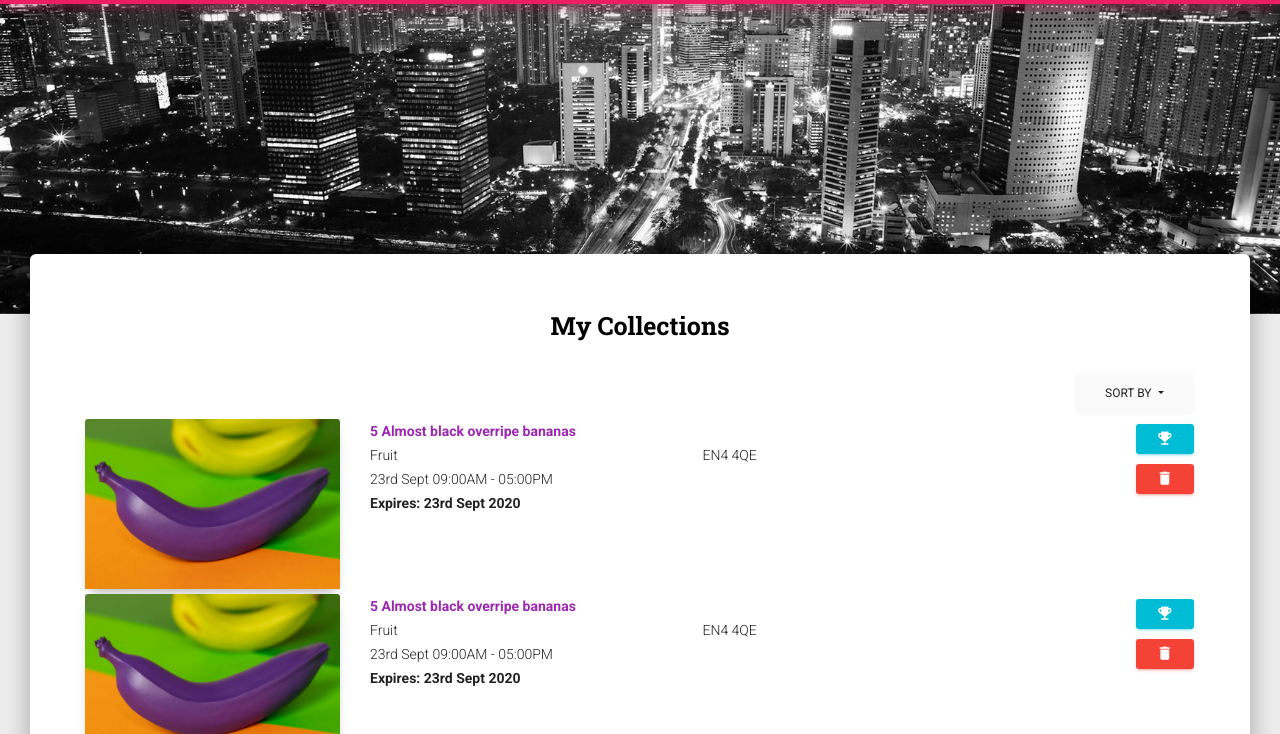
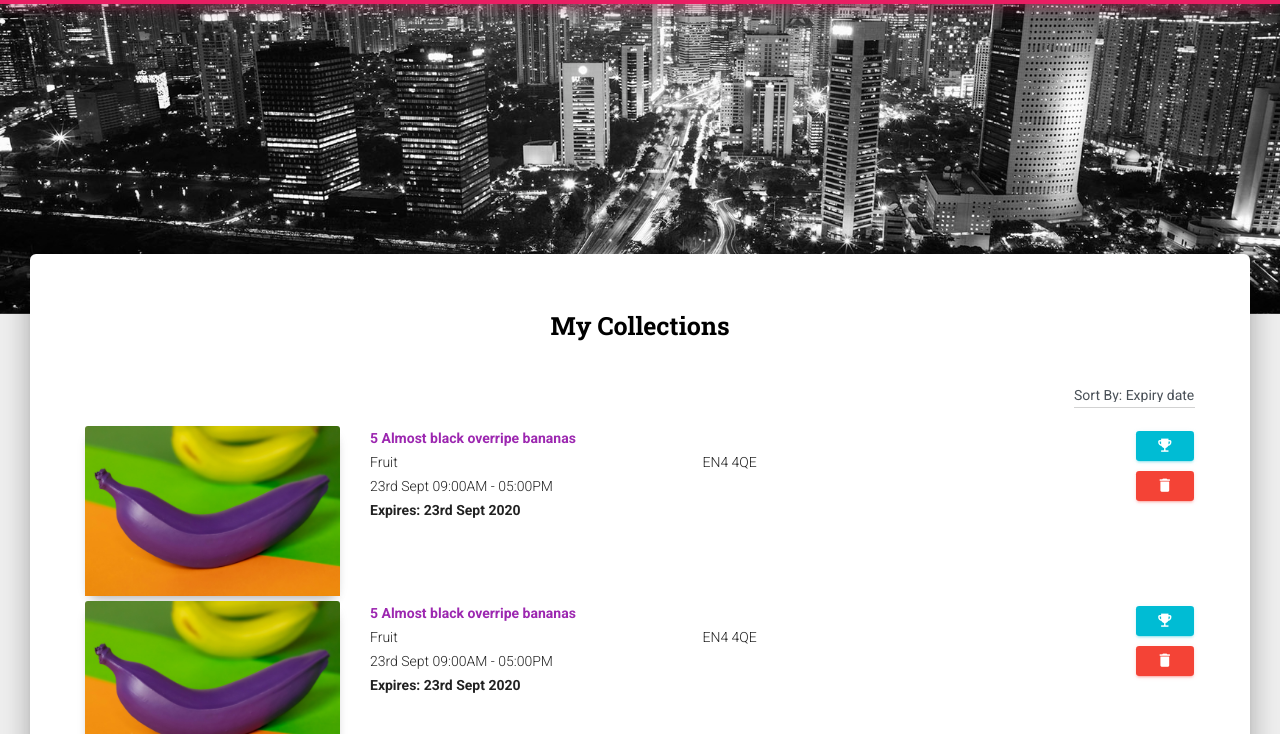
Before and after one commit to Souper-Heroes/static-frontend, a website: page FrontEnd/my-collections.html in a window 1280 px wide. Shown: the part 66-800 px from the top of the page. Drawn offline with Linux system fonts and the light colour scheme.

Commit message:
Changed format of Sort By field

```diff
--- a/FrontEnd/my-collections.html
+++ b/FrontEnd/my-collections.html
@@ -104,24 +104,16 @@
           <div class="col-12 col-md-12">
             <div class="row">
               <div class="col-12">
-                <div class="dropdown float-right">
-                  <button
-                    class="btn btn-secondary dropdown-toggle"
-                    type="button"
-                    id="dropdownMenuButton"
-                    data-toggle="dropdown"
-                    aria-haspopup="true"
-                    aria-expanded="false"
+                <div class="form-group float-right">
+                  <select
+                    class="form-control selectpicker"
+                    data-style="btn btn-link"
+                    id="sortBy"
+                    style="padding-top: 20px"
                   >
-                    Sort By
-                  </button>
-                  <div
-                    class="dropdown-menu"
-                    aria-labelledby="dropdownMenuButton"
-                  >
-                    <a class="dropdown-item" href="#">Category</a>
-                    <a class="dropdown-item" href="#">Expiry Date</a>
-                  </div>
+                    <option>Sort By: Expiry date</option>
+                    <option>Sort By: Category</option>
+                  </select>
                 </div>
               </div>
             </div>
```
Also changed, not shown: FrontEnd/my-listings.html (+9 -17 lines).
